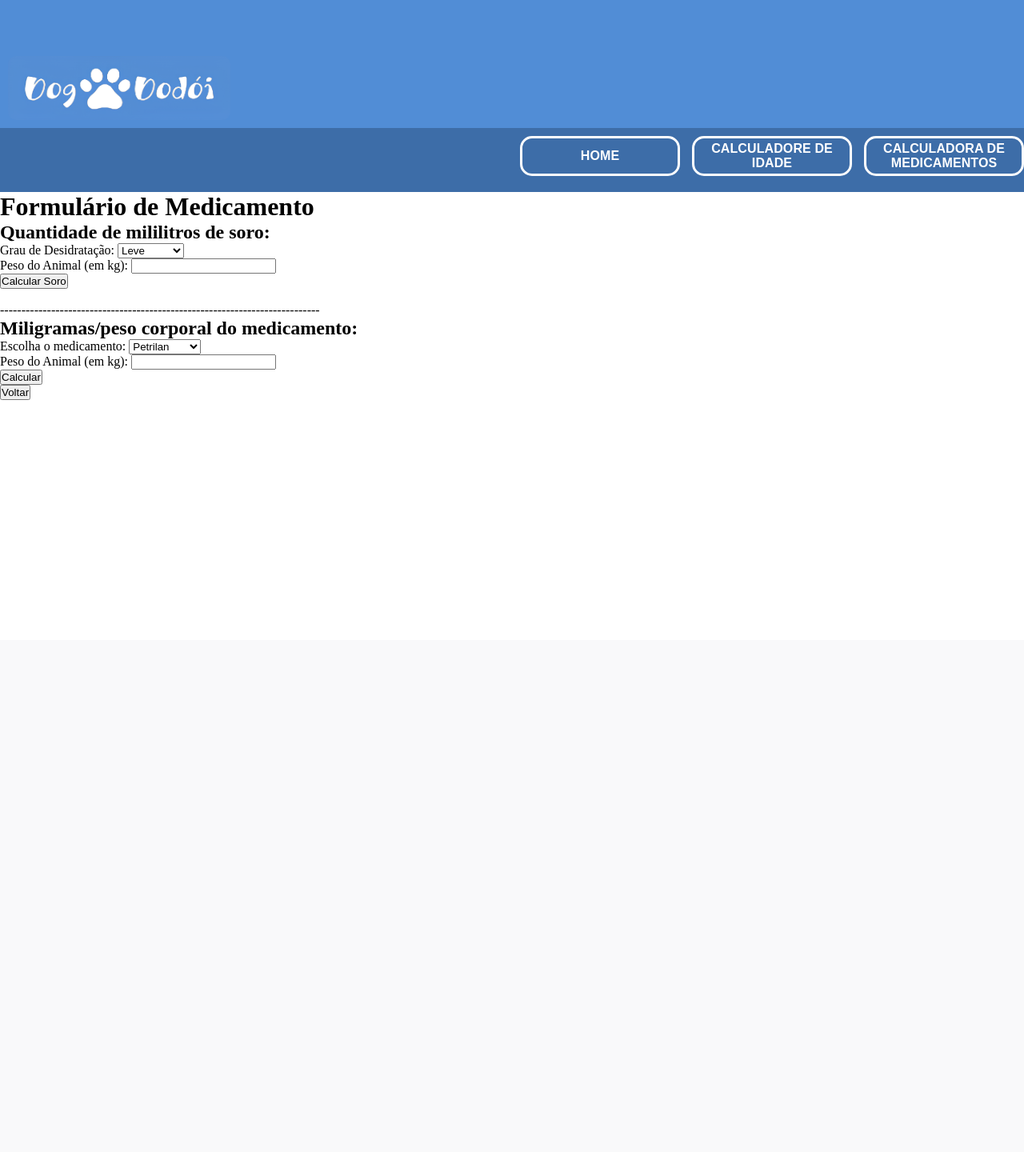
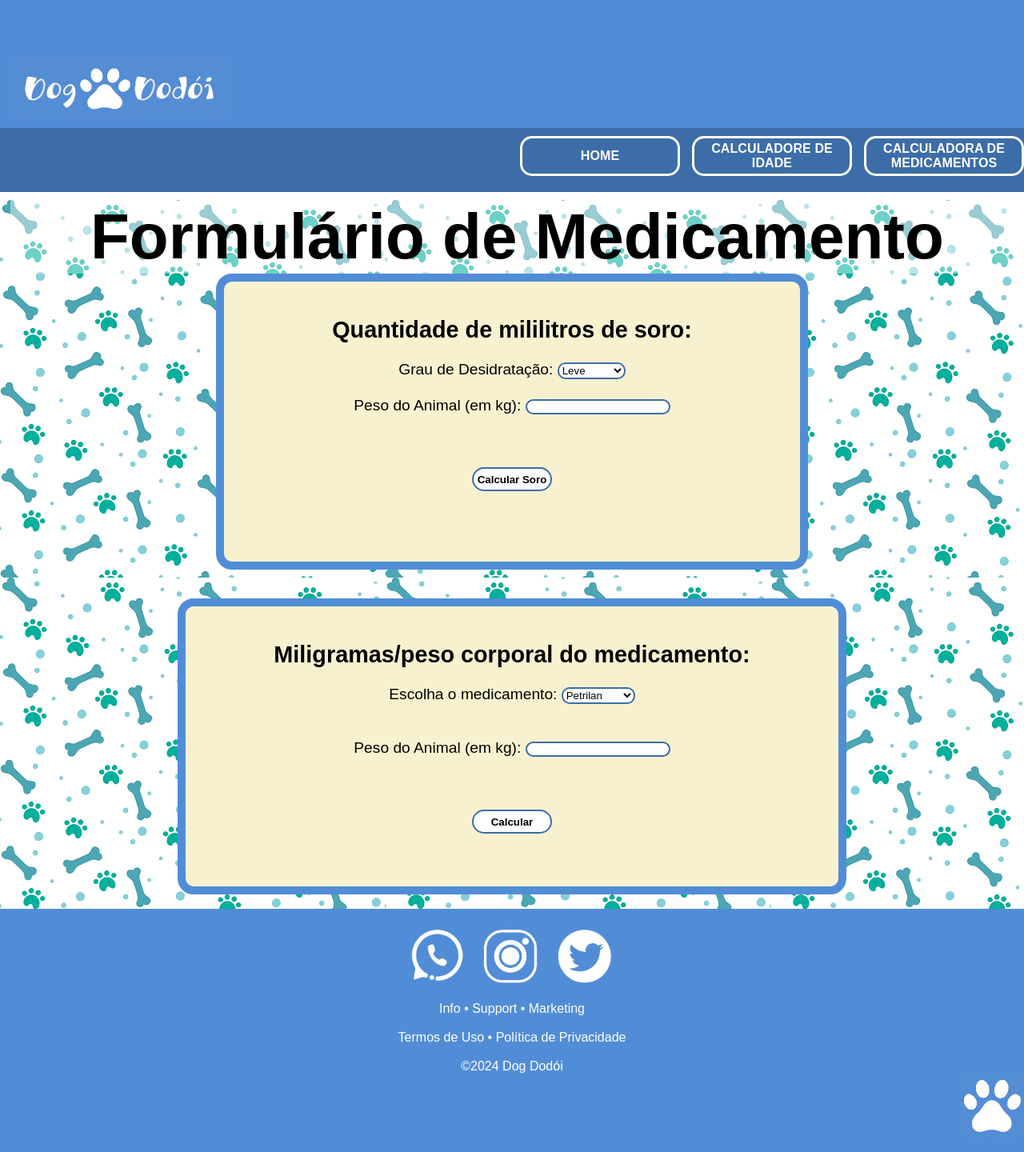
Before and after one commit to ciraht/dogdodoiAGORAVAI2, a Flask app: page /medicamento in a window 1280 px wide. Shown: the whole page at 80% size. Before the commit the page ends 500 px from the top, so only its background shows below. Run offline with Flask 3, Linux system fonts and the light colour scheme.

Commit message:
MEDICAMENTO CSS

```diff
--- a/Templates/index.html
+++ b/Templates/index.html
@@ -91,7 +91,7 @@
         <div class="rodape2">
             <p>©2024 Dog Dodói</p>
         </div>
-        <div class="divdiv"><img src="../static/img/logo2.png" alt=""></div>
+        <div class="divdiv"><img src="../static/img/logo2.png" alt="" class="logo2"></div>
         <br>
     </div>
     </footer>
--- a/Templates/medicamento.html
+++ b/Templates/medicamento.html
@@ -15,33 +15,48 @@
             <a href="medicamento"><button class="btn">CALCULADORA DE MEDICAMENTOS</button></a>
         </div>
     </header>
+    <main style="background-image: url(../static/img/fundoosso.png);">
     <h1>Formulário de Medicamento</h1>
-    <h2>Quantidade de mililitros de soro: </h2>
+    <div class="container">
+        <div class="espacamento"></div>
+            <div class="calculadora1">
+                <br><br>
+            <h2 class="titulo1">Quantidade de mililitros de soro: </h2>
+            <br><div class="formulario">
             <form action="/medicamento" method="post">
                 <label for="grau_desidratacao">Grau de Desidratação:</label>
-        <select id="grau_desidratacao" name="grau_desidratacao">
+                <select id="grau_desidratacao" name="grau_desidratacao" class="itens">
                     <option value="Leve">Leve</option>
                     <option value="Moderada">Moderada</option>
                     <option value="Grave">Grave</option>
                 </select>
-        <br>
+                <br><br>
                 <label for="peso_animal">Peso do Animal (em kg):</label>
-        <input type="number" id="peso_animal" name="peso_animal" step="0.01" required>
-        <br>
-        <button type="submit">Calcular Soro</button>
+                <input type="number" id="peso_animal" name="peso_animal" step="0.01" required class="itens">
+                <br><br><br><br>
+                <button type="submit" class="btn43">Calcular Soro</button>
 
                 </form>
+            </div>
                 {% if volume_total %}
                     {{ volume_total }} ml
                 {% endif %}
+            </div>
+        <div class="espacamento"></div>
+</div>
 <br>
----------------------------------------------------------------------------
+
 
 <br>
-<h2>Miligramas/peso corporal do medicamento: </h2>
+<div class="container">
+    <div class="espacamento"></div>
+        <div class="calculadora1">
+            <br><br>
+<h2 class="titulo1">Miligramas/peso corporal do medicamento: </h2>
+<br><div class="formulario"></div>
         <form action="/dose" method="post">
             <label for="remedio">Escolha o medicamento:</label>
-        <select id="remedio" name="remedio">
+            <select id="remedio" name="remedio" class="itens">
                 <option value="Petrilan">Petrilan</option>
                 <option value="Canidexa">Canidexa</option>
                 <option value="Felinoflam">Felinoflam</option>
@@ -54,24 +69,28 @@
                 <option value="WoofGuard">WoofGuard</option>
                 <option value="Outro">Outro</option>
             </select>
-
+            <br><br>
             <div id="div_outros" style="display: none">
                 <label for="outros">Escreva o valor da dose recomendada de seu medicamento: </label>
-            <input type="number" id="outros" name="outros" step="0.01" >
+                <input type="number" id="outros" name="outros" step="0.01" class="itens">
             </div>
 
             <br>
             <label for="peso_animal2">Peso do Animal (em kg):</label>
-        <input type="number" id="peso_animal2" name="peso_animal2" step="0.01" required>
-        <br>
-        <button type="submit">Calcular</button>
+            <input type="number" id="peso_animal2" name="peso_animal2" step="0.01" required class="itens">
+            <br><br><br><br>
+            <button type="submit" class="btn43">Calcular</button>
 
             </form>
-
             {% if dose %}
                 {{ dose }} ml/kg
             {% endif %}
+            <br><br><br>
+        </div>
+        <div class="espacamento"></div>
 
+</div>
+<br>
         <script>
             let remedio = document.getElementById("remedio")
 
@@ -85,6 +104,33 @@
             })
 
         </script>
-    <a href="/"><button> Voltar </button></a>
+
+    <!-- <a href="/"><button> Voltar </button></a> -->
+
+</main>
+<footer>
+    <div class="cor_azul">
+        <br>
+    <div class="rodape">
+        <br><br><br>
+        <img src="../static/img/contatos_verdadeiro.png" alt="" class="redes">
+
+    </div>
+    <br>
+    <div class="rodape2">
+        <p>Info • Support • Marketing</p>
+    </div>
+    <br>
+    <div class="rodape2">
+        <p>Termos de Uso • Política de Privacidade</p>
+    </div>
+    <br>
+    <div class="rodape2">
+        <p>©2024 Dog Dodói</p>
+    </div>
+    <div class="divdiv"><img src="../static/img/logo2.png" alt="" class="logo2"></div>
+    <br>
+</div>
+</footer>
 </body>
 </html>
--- a/static/css/inicio.css
+++ b/static/css/inicio.css
@@ -140,3 +140,6 @@ h1 {
     display: flex;
     justify-content: end;
 }
+.logo2 {
+    height: 80px;
+}
--- a/static/css/medicamento.css
+++ b/static/css/medicamento.css
@@ -2,6 +2,7 @@
     margin: 0;
     padding: 0;
     text-decoration: none;
+    font-family: Arial, Helvetica, sans-serif;
 }
 
 .cabecao{
@@ -59,3 +60,73 @@
     margin-bottom: 10px;
     border-radius: 10px 10px 10px 10px;
 }
+.rodape {
+    background-color: #518DD6;
+    display: flex;
+    justify-content: center;
+
+}
+.redes {
+    height: 80px;
+}
+.rodape2 {
+    display: flex;
+    justify-content: center;
+    background-color: #518DD6;
+    font-family: Arial, Helvetica, sans-serif;
+}
+.cor_azul {
+    background-color: #518DD6;
+    color: white;
+    width: 100%;
+}
+.divdiv {
+    display: flex;
+    justify-content: end;
+}
+.logo2 {
+    height: 80px;
+}
+h1 {
+    font-family: Arial, Helvetica, sans-serif;
+    font-size: 80px;
+    margin-left: 1%;
+    margin-top: 10px;
+    font-weight: bolder;
+    text-align: center;
+    background-color: rgba(255, 255, 255, 0.425);
+}
+.calculadora1 {
+    background-color: #F8F1CF;
+    flex-grow: 1;
+    border-radius: 20px 20px 20px 20px;
+    height: 350px;
+    border: 10px solid #518DD6;
+    text-align: center;
+    font-size: larger;
+}
+.container {
+    width: 100%;
+    display: flex;
+    flex-wrap: wrap
+}
+.espacamento {
+    flex-grow: 1;
+
+}
+.titulo1 {
+    text-align: center;
+}
+.itens {
+    background-color: white;
+    border-radius: 10px 10px 10px 10px;
+    border: 2px solid #3d6da8;
+}
+.btn43 {
+    background-color: white;
+    border-radius: 30px 30px 30px 30px;
+    border: 2px solid #3d6da8;
+    height: 30px;
+    width: 100px;
+    font-weight: bold;
+}
```
Also changed, not shown: main.py (renamed from static/img/main.py), static/img/fundoosso.png (added), static/img/logo2.png. Lines whose indentation alone changed are shown as unchanged.
